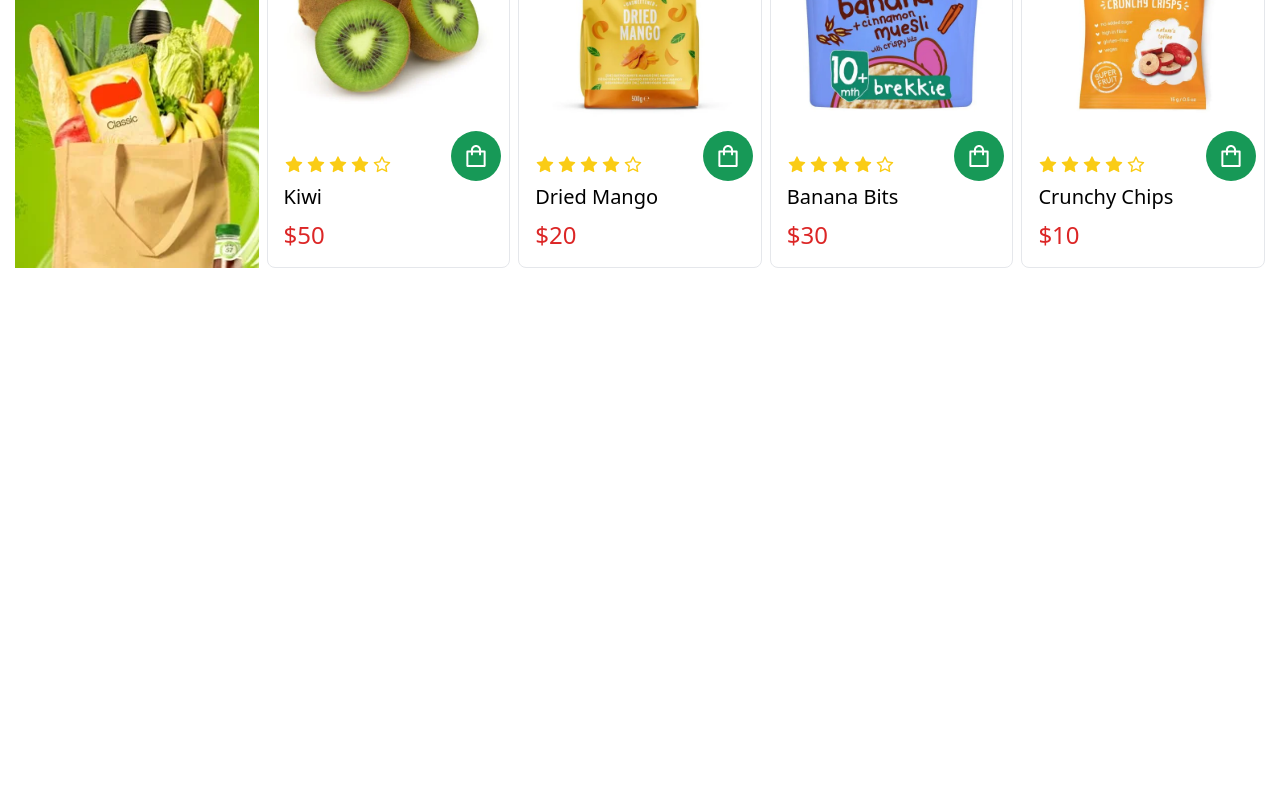
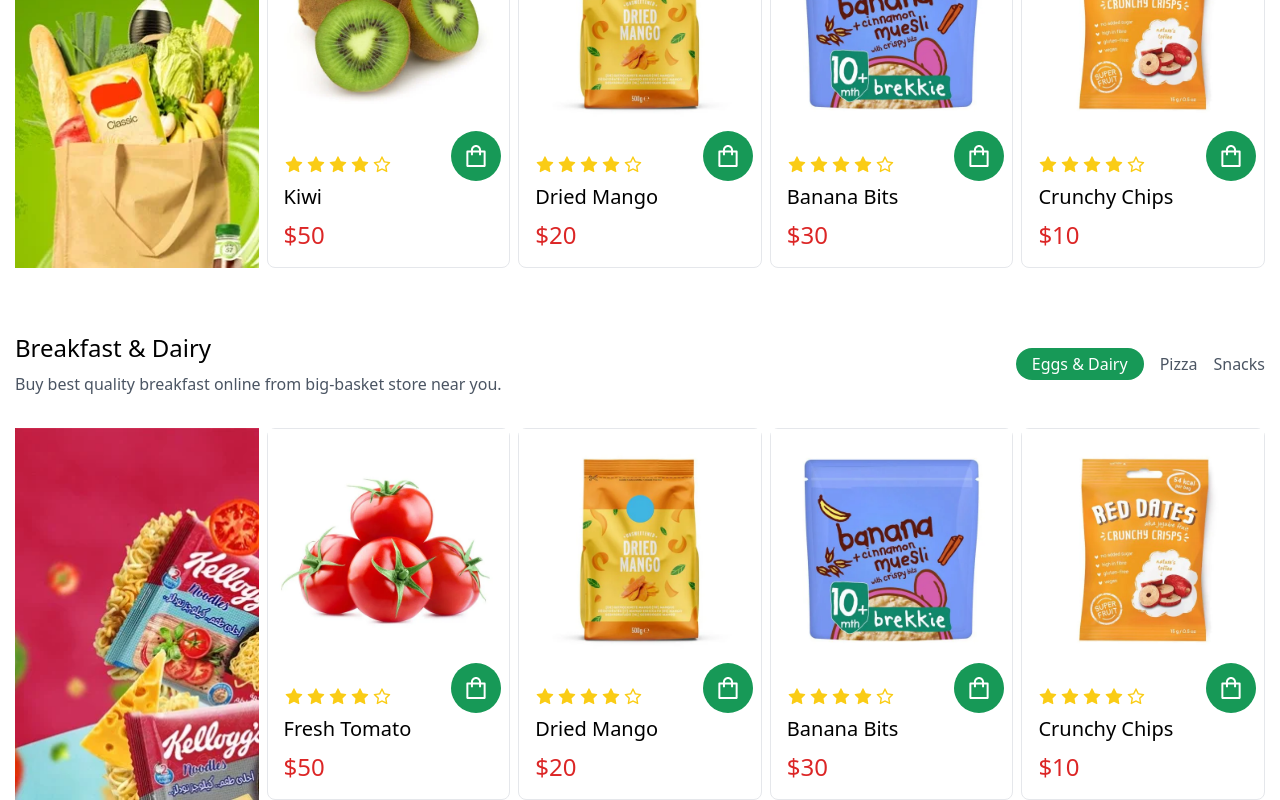
Before and after one commit to Rcoder-singh/E-commerce-Website-using-Vite, a React (Vite) app: page / in a window 1280 px wide. Shown: the part 1339-2139 px from the top of the page. Before the commit the page ends 1607 px from the top, so only its background shows below. Built offline with nearby package versions, Linux system fonts and the light colour scheme.

Commit message:
Feature Section 2

```diff
--- a/src/App.jsx
+++ b/src/App.jsx
@@ -3,6 +3,7 @@ import Navbar from "./Components/Navbar";
 import Hero from "./Components/Hero";
 import Category from "./Components/Category";
 import FeatureSectionFruits from "./Components/FeatureSectionFruits";
+import FeatureSectionBreakFast from "./Components/FeatureSectionBreakFast";
 
 const App = () => {
   return (
@@ -11,6 +12,7 @@ const App = () => {
       <Hero />
       <Category />
       <FeatureSectionFruits />
+      <FeatureSectionBreakFast />
     </main>
   );
 };
--- /dev/null
+++ b/src/Components/FeatureSectionBreakFast.jsx
@@ -0,0 +1,70 @@
+import React from "react";
+import ProductCard from "./ProductCard";
+const data = [
+    {
+      id: 0,
+      name: "Fresh Tomato",
+      price: "$50",
+      image: "product__5.webp",
+    },
+    {
+      id: 1,
+      name: "Dried Mango",
+      price: "$20",
+      image: "product__2.webp",
+    },
+    {
+      id: 2,
+      name: "Banana Bits",
+      price: "$30",
+      image: "product__3.webp",
+    },
+    {
+      id: 3,
+      name: "Crunchy Chips",
+      price: "$10",
+      image: "product__4.webp",
+    },
+  ];
+
+const FeatureSectionBreakFast = () => {
+  return (
+    <div className="container pt-16">
+      <div className="lg:flex justify-between items-center">
+        <div>
+          <h3 className="font-medium text-2xl">Breakfast & Dairy</h3>
+          <p className="text-gray-600 mt-2">
+            Buy best quality breakfast online from big-basket store near you.
+          </p>
+        </div>
+
+        <div className="space-x-4 mt-8 lg:mt-0">
+          <button className="feature_btn">Eggs & Dairy</button>
+          <button className="text-gray-600 hover:text-accent">Pizza</button>
+          <button className="text-gray-600 hover:text-accent">Snacks</button>
+        </div>
+      </div>
+
+      <div className="grid sm:grid-cols-2 md:grid-cols-4 lg:grid-cols-5 pt-8 gap-2">
+        <div>
+          <img
+            className="w-full h-full object-cover"
+            src="feature__2.webp"
+            alt="banner"
+          />
+        </div>
+
+        {data.map((el) => (
+          <ProductCard
+            key={el.id}
+            image={el.image}
+            name={el.name}
+            price={el.price}
+          />
+        ))}
+      </div>
+    </div>
+  );
+};
+
+export default FeatureSectionBreakFast;
```
